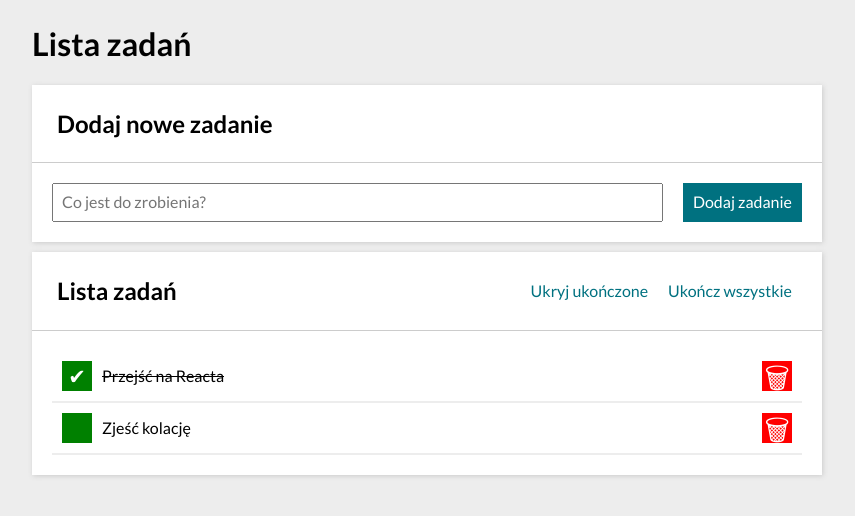
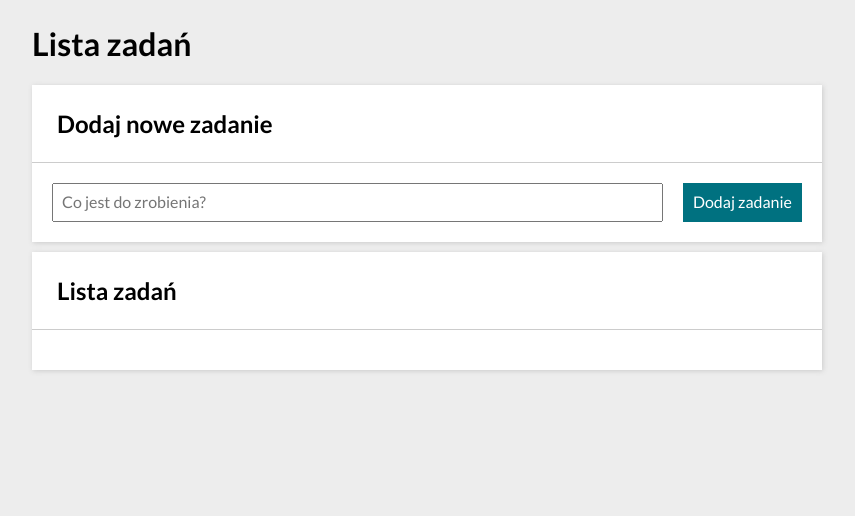
Before and after one commit to RafalSolnica/todo-list-react, a React (Create React App) app: page / in a window 1280 px wide. Shown: the top 516 px of the page, without its empty margins (213-1068 px from the left). Built offline with nearby package versions, Linux system fonts and the light colour scheme.

Commit message:
minor tweaks in App.js and form component

```diff
--- a/src/App.js
+++ b/src/App.js
@@ -8,10 +8,7 @@ import { useState } from "react";
 
 function App() {
   const [hideCompleted, setHideCompleted] = useState(false);
-  const [tasks, setTasks] = useState([
-    { id: 1, content: "Przejść na Reacta", completed: true },
-    { id: 2, content: "Zjeść kolację", completed: false },
-  ]);
+  const [tasks, setTasks] = useState([]);
 
   const toggleHideCompleted = () => {
     setHideCompleted((hideCompleted) => !hideCompleted);
@@ -39,7 +36,7 @@ function App() {
   };
 
   const addNewTask = (content) => {
-    setTasks((tasks) => [...tasks, { id: tasks.length + 1, content: content }]);
+    setTasks((tasks) => [...tasks, { id: tasks.length + 1, content }]);
   };
 
   return (
--- a/src/Form/index.js
+++ b/src/Form/index.js
@@ -6,17 +6,13 @@ const Form = ({ addNewTask }) => {
 
   const ref = useRef(null);
 
-  const resetTaskInput = () => {
-    setTaskContent("");
-    ref.current.focus();
-  };
-
   const onFormSubmit = (event) => {
     event.preventDefault();
 
     if (taskContent.trim() !== "") addNewTask(taskContent.trim());
 
-    resetTaskInput();
+    setTaskContent("");
+    ref.current.focus();
   };
 
   return (
```
